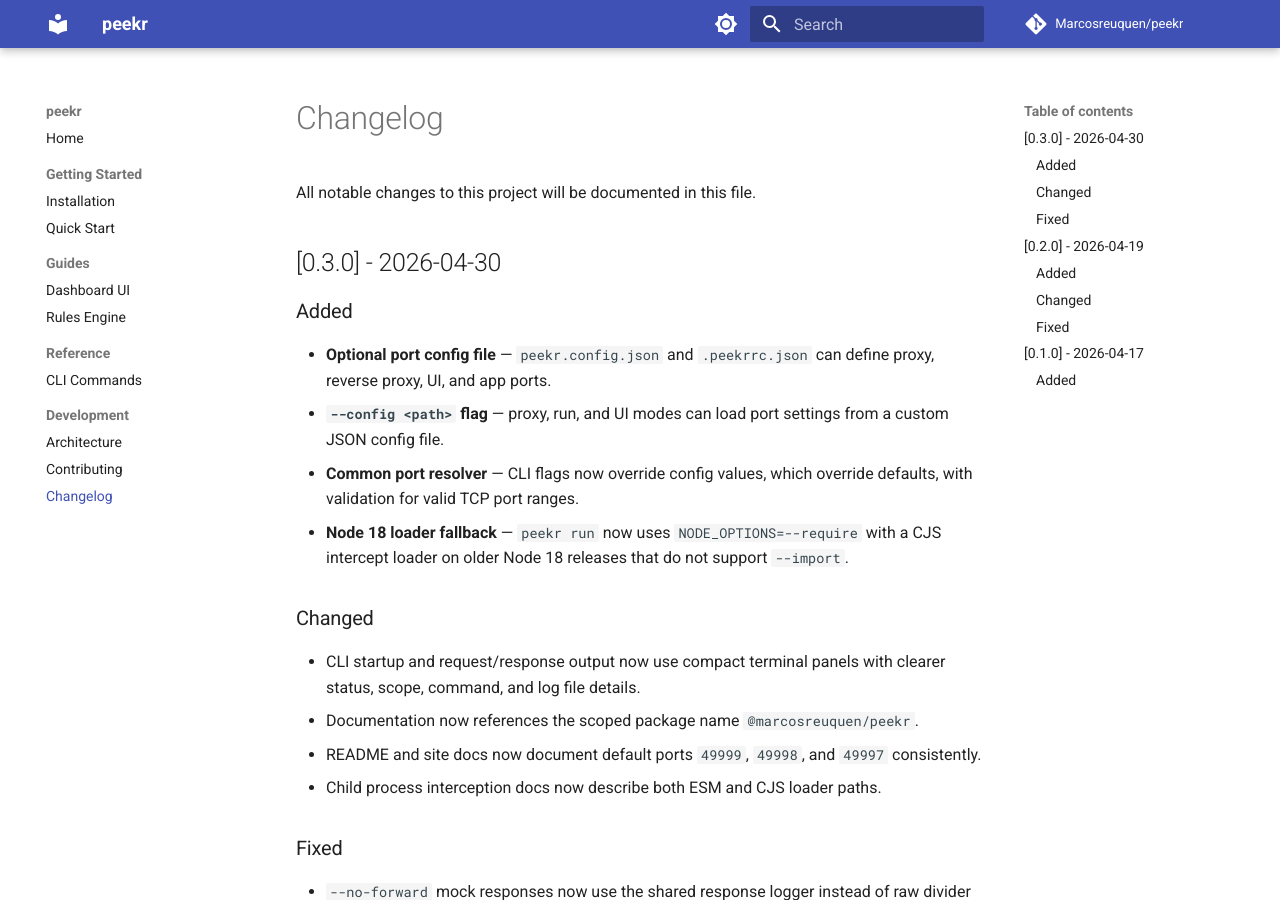
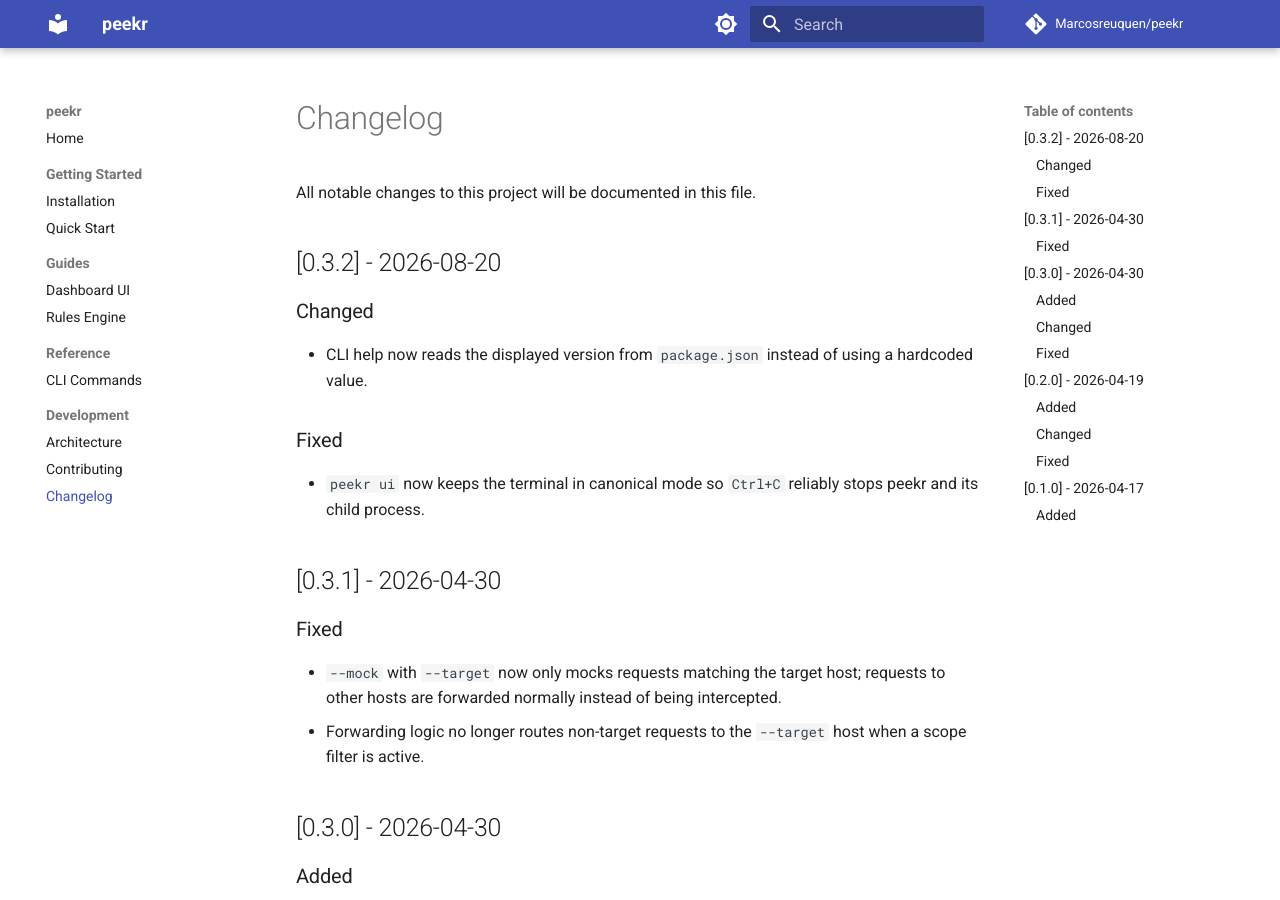
Before and after one commit to Marcosreuquen/peekr, an MkDocs documentation site: the page built from site-docs/development/changelog.md, in a window 1280 px wide and 900 px high. Built offline with MkDocs 1.6.1 and Material for MkDocs 9.7.7, drawn with Linux system fonts in a browser that asks for light colours; comment, search, counter and statistics services are not loaded.

Commit message:
docs: add 0.3.2 changelog

```diff
--- a/site-docs/development/changelog.md
+++ b/site-docs/development/changelog.md
@@ -1,6 +1,23 @@
 # Changelog
 
 All notable changes to this project will be documented in this file.
+
+## [0.3.2] - 2026-08-20
+
+### Changed
+
+- CLI help now reads the displayed version from `package.json` instead of using a hardcoded value.
+
+### Fixed
+
+- `peekr ui` now keeps the terminal in canonical mode so `Ctrl+C` reliably stops peekr and its child process.
+
+## [0.3.1] - 2026-04-30
+
+### Fixed
+
+- `--mock` with `--target` now only mocks requests matching the target host; requests to other hosts are forwarded normally instead of being intercepted.
+- Forwarding logic no longer routes non-target requests to the `--target` host when a scope filter is active.
 
 ## [0.3.0] - 2026-04-30
 
```
Also changed, not shown: CHANGELOG.md (+10 -0 lines).
